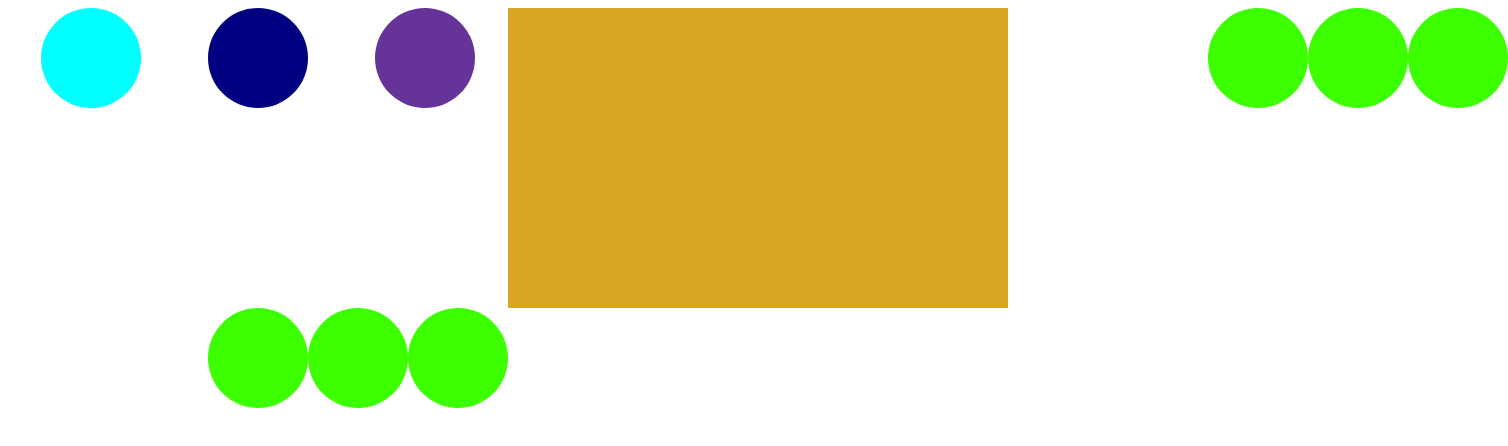
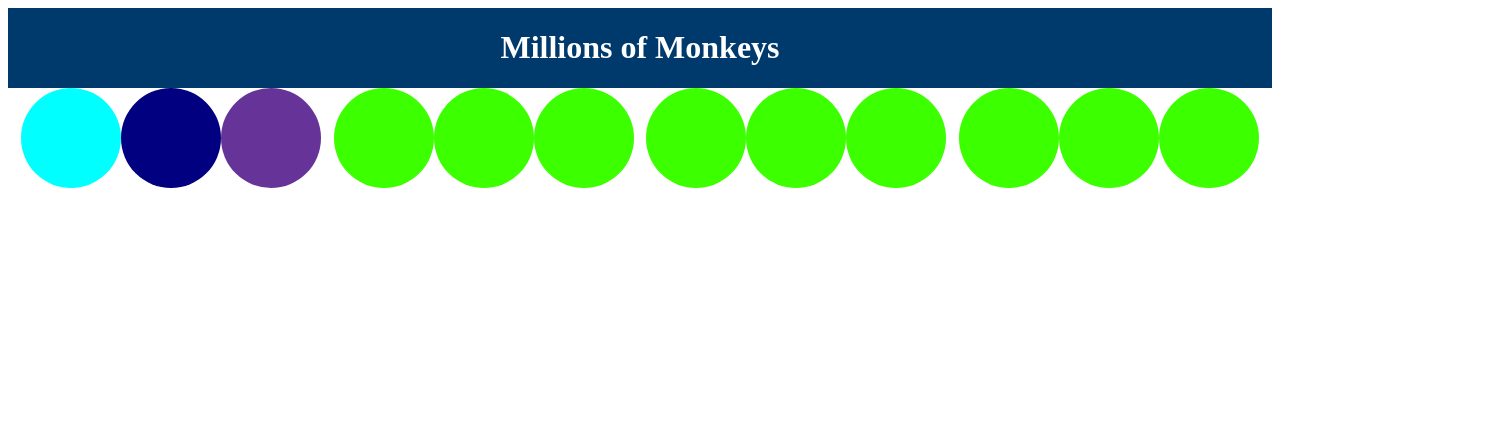
Before and after one commit to camilothomas/project, a React (Create React App) app in the folder herr-app/: page / in a window 1280 px wide. Shown: the top 446 px of the page, 1508 px wide, since content can reach past the window. Built offline with nearby package versions, Linux system fonts and the light colour scheme.

Commit message:
introduces simple incomplete grid

```diff
--- a/herr-app/src/App.js
+++ b/herr-app/src/App.js
@@ -1,21 +1,23 @@
 import React from "react";
-import styled from "styled-components";
+import styled, { css } from "styled-components";
 //import { BrowserRouter as Router, Route } from 'react-router-dom';
 import { Blob } from "./components";
 import { GoldenRectangle } from "./components";
 import { Circle } from "./components";
+import { Grid } from "./components";
+import { Header } from "./components";
 
 const BLOB_COLORS = ["aqua", "navy", "rebeccapurple"];
 
-const Grid = styled.div`
-    display: grid;
-    grid-template-columns: repeat(4, 1fr);
-`;
+const FlexDiv = styled.div`
+  display: flex;
 
-const FlexDiv = styled.div`
-  width: 500px;
-  display: flex;
-  justify-content: ${(props) => props.jc};
+  ${props => props.header && css`
+  justify-content: space-evenly;
+  grid-column: 1/5;
+  grid-row: 2/3;
+  flex-wrap: wrap;
+  `}
 `;
 
 class App extends React.Component {
@@ -43,27 +45,32 @@ class App extends React.Component {
     render() {
         return (
             <Grid>
-                <FlexDiv jc="space-around">
+                <Header />
+                <FlexDiv header>
+                    <FlexDiv>
                         <Blob blobColor={this.state.colorOrder.first} onClick={this.handleBs} />
                         <Blob blobColor={this.state.colorOrder.second} onClick={this.handleBs} />
                         <Blob blobColor={this.state.colorOrder.third} onClick={this.handleBs} />
                     </FlexDiv>
-                <GoldenRectangle onClick={this.handleBs} />
-                <FlexDiv jc="flex-end">
+                    <FlexDiv>
                         <Circle onClick={this.handleBs} />
                         <Circle onClick={this.handleBs} />
                         <Circle onClick={this.handleBs} />
                     </FlexDiv>
-                <div></div>
-                <FlexDiv jc="flex-end">
+                    <FlexDiv>
                         <Circle onClick={this.handleBs} />
                         <Circle onClick={this.handleBs} />
                         <Circle onClick={this.handleBs} />
                     </FlexDiv>
+                    <FlexDiv>
+                        <Circle onClick={this.handleBs} />
+                        <Circle onClick={this.handleBs} />
+                        <Circle onClick={this.handleBs} />
+                    </FlexDiv>
+                </FlexDiv>
             </Grid>
         );
     }
-
 }
 
 export default App;
--- a/herr-app/src/components/Circle/index.js
+++ b/herr-app/src/components/Circle/index.js
@@ -8,6 +8,7 @@ const CircleDiv = styled.div`
     border-radius: 50%;
 `;
 
+
 const Circle = props => (
     <CircleDiv onClick={props.onClick}/>
 );
--- /dev/null
+++ b/herr-app/src/components/Grid/index.js
@@ -0,0 +1,11 @@
+import React from 'react';
+import styled from 'styled-components';
+
+const Grid = styled.div`
+    display: grid;
+    grid-template-columns: 1fr 1fr 1fr 1fr;
+    justify-items: stretch;
+    align-items: stretch;
+`;
+
+export default Grid;
--- /dev/null
+++ b/herr-app/src/components/Header/index.js
@@ -0,0 +1,24 @@
+import React from 'react';
+import styled from 'styled-components';
+
+const Title = styled.h1`
+
+`;
+
+
+const HeaderDiv = styled.div`
+    color: white;
+    display: flex;
+    justify-content: space-around;
+    background-color: #003a6c;
+    grid-column: 1/5;
+    grid-row:1/2;
+`;
+
+const Header = props => (
+    <HeaderDiv>
+        <Title>Millions of Monkeys</Title>
+    </HeaderDiv>
+);
+
+export default Header;
--- a/herr-app/src/components/index.js
+++ b/herr-app/src/components/index.js
@@ -1,3 +1,5 @@
 export { default as Blob } from "./Blob";
 export { default as Circle } from "./Circle";
 export { default as GoldenRectangle } from "./GoldenRectangle";
+export { default as Grid } from "./Grid";
+export { default as Header } from "./Header";
```
Also changed, not shown: herr-app/src/components/.index.js (added). Lines whose indentation alone changed are shown as unchanged.
